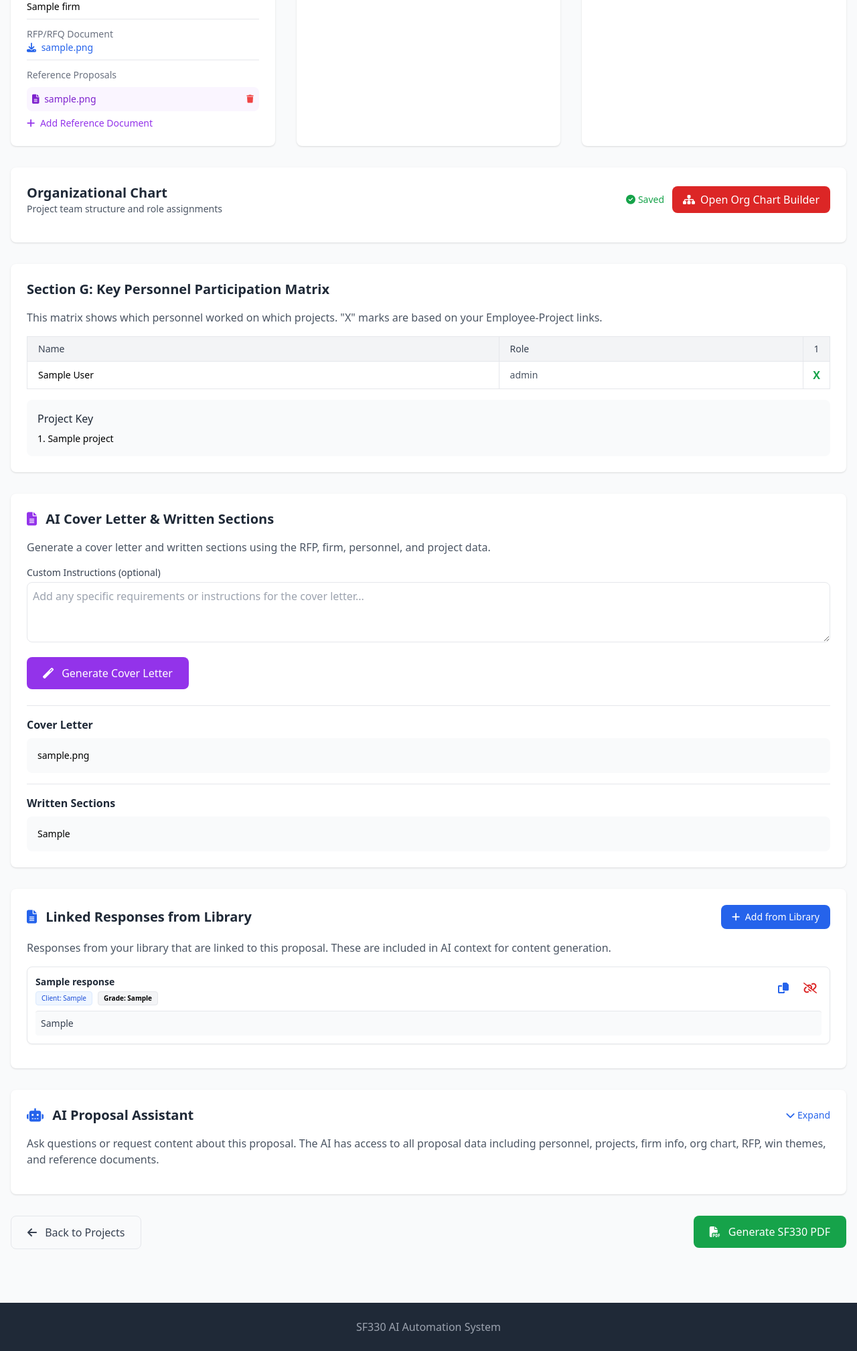
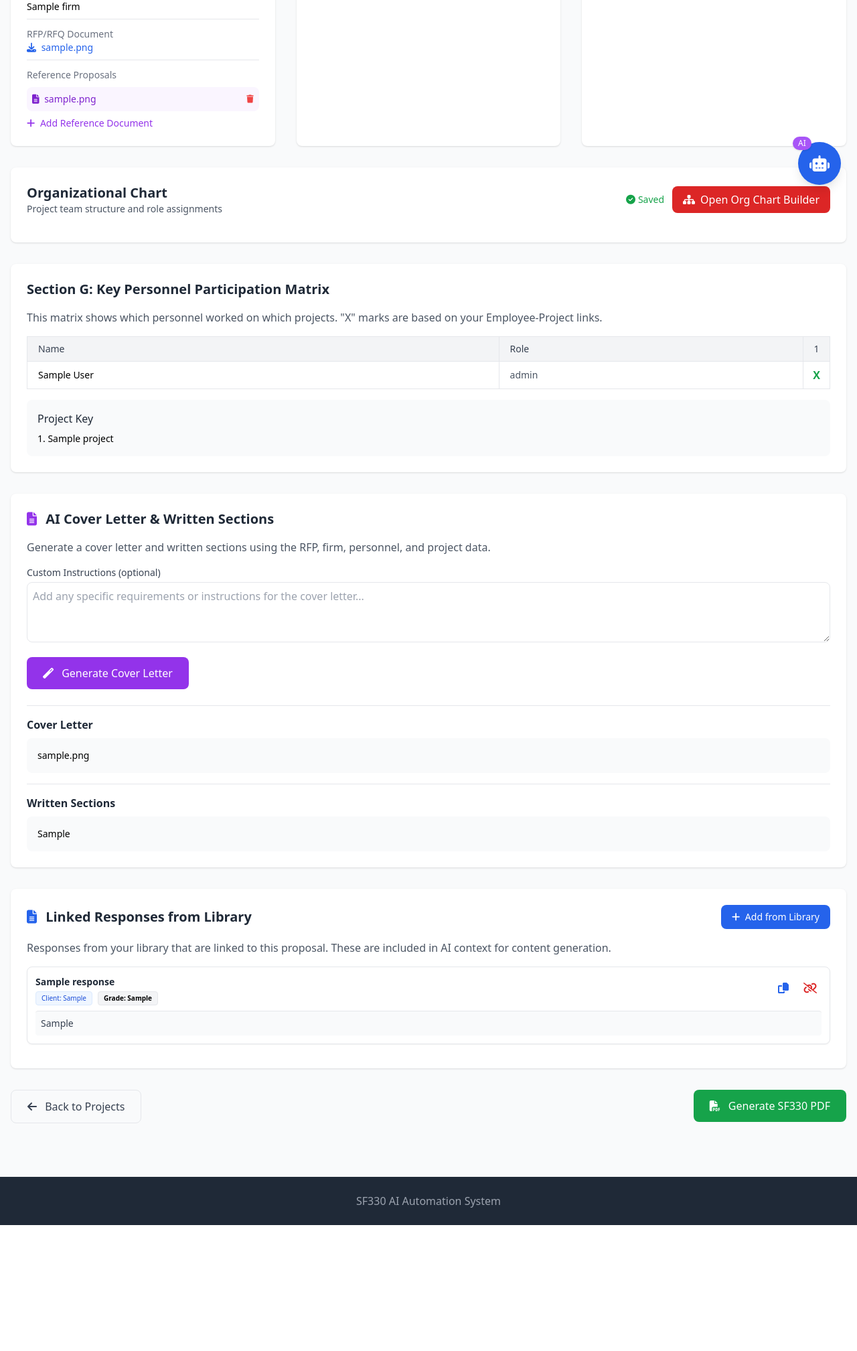
Before and after one commit to mwcraig71/Proposal-Writer, a Flask app: page /proposals/1/step4 in a window 1280 px wide. Shown: the part 500-2517 px from the top of the page at 67% size. After the commit the page ends 2329 px from the top, so only its background shows below. Run offline with Flask 3, Linux system fonts and the light colour scheme; tables that the repository leaves empty hold one stand-in row (values such as "Sample post"); some libraries are stand-ins or nearby versions.

Commit message:
Make the AI assistant a floating icon on the proposal page
Replace the static AI Proposal Assistant section with a floating chat widget and panel.

Replit-Commit-Author: Agent
Replit-Commit-Session-Id: 55cd1e7c-5ec0-4ca7-8051-f308a6aaf44b
Replit-Commit-Checkpoint-Type: full_checkpoint
Replit-Commit-Event-Id: c2db4d28-109a-44c2-b03d-42a21108900f
Replit-Commit-Screenshot-Url: https://storage.googleapis.com/screenshot-production-us-central1/af2874c8-850c-400e-9904-a383accec6ca/55cd1e7c-5ec0-4ca7-8051-f308a6aaf44b/AJbYrif
Replit-Helium-Checkpoint-Created: true

```diff
--- a/templates/proposal_wizard_step4.html
+++ b/templates/proposal_wizard_step4.html
@@ -228,46 +228,62 @@
     </div>
 </div>
 
-<!-- AI Proposal Assistant -->
-<div class="bg-white rounded-lg shadow p-6 mb-8">
-    <div class="flex items-center justify-between mb-4">
-        <h2 class="text-xl font-semibold text-gray-800">
-            <i class="fas fa-robot text-blue-600 mr-2"></i> AI Proposal Assistant
-        </h2>
-        <button onclick="toggleAIAssistant()" id="ai-toggle-btn" class="text-blue-600 hover:text-blue-800 text-sm">
-            <i class="fas fa-chevron-down" id="ai-toggle-icon"></i> <span id="ai-toggle-text">Expand</span>
-        </button>
+<!-- Floating AI Proposal Assistant -->
+<div id="ai-chat-fab" class="fixed bottom-6 right-6 z-50">
+    <button onclick="toggleFloatingChat()" id="ai-fab-btn" class="w-16 h-16 bg-blue-600 hover:bg-blue-700 text-white rounded-full shadow-lg flex items-center justify-center transition-all duration-300 hover:scale-110">
+        <i class="fas fa-robot text-2xl" id="ai-fab-icon"></i>
+    </button>
+    <span class="absolute -top-2 -left-2 bg-purple-500 text-white text-xs px-2 py-0.5 rounded-full shadow">AI</span>
+</div>
+
+<div id="ai-chat-panel" class="fixed bottom-24 right-6 w-96 max-h-[70vh] bg-white rounded-xl shadow-2xl z-50 hidden flex-col overflow-hidden border border-gray-200">
+    <div class="bg-blue-600 text-white p-4 flex justify-between items-center">
+        <div class="flex items-center gap-2">
+            <i class="fas fa-robot text-xl"></i>
+            <span class="font-semibold">AI Proposal Assistant</span>
+        </div>
+        <div class="flex items-center gap-2">
+            <button onclick="toggleSavedPanel()" class="p-2 hover:bg-blue-700 rounded-lg transition" title="Saved Responses">
+                <i class="fas fa-bookmark"></i>
+            </button>
+            <button onclick="toggleFloatingChat()" class="p-2 hover:bg-blue-700 rounded-lg transition">
+                <i class="fas fa-times"></i>
+            </button>
+        </div>
     </div>
-    <p class="text-gray-600 mb-4">Ask questions or request content about this proposal. The AI has access to all proposal data including personnel, projects, firm info, org chart, RFP, win themes, and reference documents.</p>
 
-    <div id="ai-assistant-content" class="hidden">
-        <div id="ai-chat-messages" class="bg-gray-50 rounded-lg border mb-4 h-96 overflow-y-auto p-4 space-y-4">
-            <div class="text-center text-gray-500 py-8" id="ai-chat-empty">
-                <i class="fas fa-robot text-4xl text-gray-300 mb-3"></i>
-                <p>Start a conversation about this proposal.</p>
-                <p class="text-sm mt-1">I have access to all proposal data including personnel, projects, firm info, org chart, RFP, and more.</p>
-            </div>
+    <div id="ai-chat-messages" class="flex-1 overflow-y-auto p-4 space-y-3 bg-gray-50" style="max-height: 350px; min-height: 250px;">
+        <div class="text-center text-gray-500 py-6" id="ai-chat-empty">
+            <i class="fas fa-robot text-3xl text-gray-300 mb-2"></i>
+            <p class="text-sm">Ask me anything about this proposal.</p>
+            <p class="text-xs text-gray-400 mt-1">I have access to all proposal data.</p>
         </div>
+    </div>
 
+    <div id="saved-panel" class="hidden absolute inset-0 bg-white z-10 flex flex-col">
+        <div class="bg-purple-600 text-white p-4 flex justify-between items-center">
+            <span class="font-semibold"><i class="fas fa-bookmark mr-2"></i>Saved Responses</span>
+            <button onclick="toggleSavedPanel()" class="p-2 hover:bg-purple-700 rounded-lg transition">
+                <i class="fas fa-times"></i>
+            </button>
+        </div>
+        <div id="saved-responses-list" class="flex-1 overflow-y-auto p-4">
+            <p class="text-gray-500 text-sm text-center py-4">No saved responses yet.</p>
+        </div>
+    </div>
+
+    <div class="p-3 border-t bg-white">
         <div class="flex gap-2">
-            <textarea id="proposal-ai-prompt" rows="2" class="flex-1 p-3 border rounded-lg resize-none" placeholder="Ask a question or request content about this proposal..." onkeydown="if(event.key==='Enter' && !event.shiftKey){event.preventDefault();sendChatMessage();}"></textarea>
-            <button onclick="sendChatMessage()" id="proposal-ai-send-btn" class="px-4 bg-blue-600 text-white rounded-lg hover:bg-blue-700 transition flex items-center">
+            <textarea id="proposal-ai-prompt" rows="1" class="flex-1 p-2 border rounded-lg resize-none text-sm" placeholder="Ask about this proposal..." onkeydown="if(event.key==='Enter' && !event.shiftKey){event.preventDefault();sendChatMessage();}" oninput="this.style.height='auto';this.style.height=Math.min(this.scrollHeight,80)+'px';"></textarea>
+            <button onclick="sendChatMessage()" id="proposal-ai-send-btn" class="px-3 bg-blue-600 text-white rounded-lg hover:bg-blue-700 transition flex items-center">
                 <i class="fas fa-paper-plane"></i>
             </button>
         </div>
-
         <div class="flex justify-between items-center mt-2">
-            <button onclick="clearChatHistory()" class="text-sm text-gray-500 hover:text-gray-700">
-                <i class="fas fa-trash-alt mr-1"></i> Clear Chat
+            <button onclick="clearChatHistory()" class="text-xs text-gray-400 hover:text-gray-600">
+                <i class="fas fa-trash-alt mr-1"></i> Clear
             </button>
-            <span class="text-xs text-gray-400">Press Enter to send, Shift+Enter for new line</span>
-        </div>
-
-        <div class="mt-6 pt-4 border-t">
-            <h4 class="font-medium text-gray-700 mb-3"><i class="fas fa-bookmark mr-2"></i>Saved Responses</h4>
-            <div id="saved-responses-list" class="max-h-64 overflow-y-auto">
-                <p class="text-gray-500 text-sm">No saved responses yet.</p>
-            </div>
+            <span class="text-[10px] text-gray-400">Enter to send</span>
         </div>
     </div>
 </div>
@@ -385,21 +401,33 @@ async function deleteRefDoc(refId) {
 // AI Proposal Assistant Functions
 let chatHistory = [];
 
-function toggleAIAssistant() {
-    const content = document.getElementById('ai-assistant-content');
-    const icon = document.getElementById('ai-toggle-icon');
-    const text = document.getElementById('ai-toggle-text');
+function toggleFloatingChat() {
+    const panel = document.getElementById('ai-chat-panel');
+    const fabIcon = document.getElementById('ai-fab-icon');
 
-    if (content.classList.contains('hidden')) {
-        content.classList.remove('hidden');
-        icon.classList.remove('fa-chevron-down');
-        icon.classList.add('fa-chevron-up');
-        text.textContent = 'Collapse';
+    if (panel.classList.contains('hidden')) {
+        panel.classList.remove('hidden');
+        panel.classList.add('flex');
+        fabIcon.classList.remove('fa-robot');
+        fabIcon.classList.add('fa-times');
     } else {
-        content.classList.add('hidden');
-        icon.classList.remove('fa-chevron-up');
-        icon.classList.add('fa-chevron-down');
-        text.textContent = 'Expand';
+        panel.classList.add('hidden');
+        panel.classList.remove('flex');
+        fabIcon.classList.remove('fa-times');
+        fabIcon.classList.add('fa-robot');
+        document.getElementById('saved-panel').classList.add('hidden');
+    }
+}
+
+function toggleSavedPanel() {
+    const savedPanel = document.getElementById('saved-panel');
+    if (savedPanel.classList.contains('hidden')) {
+        savedPanel.classList.remove('hidden');
+        savedPanel.classList.add('flex');
+        loadSavedResponses();
+    } else {
+        savedPanel.classList.add('hidden');
+        savedPanel.classList.remove('flex');
     }
 }
 
@@ -413,20 +441,22 @@ function addMessageToChat(role, content) {
 
     const bubble = document.createElement('div');
     bubble.className = role === 'user'
-        ? 'bg-blue-600 text-white rounded-lg px-4 py-2 max-w-3xl'
-        : 'bg-white border rounded-lg px-4 py-2 max-w-3xl shadow-sm';
+        ? 'bg-blue-600 text-white rounded-lg px-3 py-2 max-w-[85%] text-sm'
+        : 'bg-white border rounded-lg px-3 py-2 max-w-[85%] shadow-sm text-sm';
 
     if (role === 'assistant') {
-        const header = document.createElement('div');
-        header.className = 'flex justify-between items-center mb-2 pb-2 border-b';
-        header.innerHTML = '<span class="text-xs text-gray-500"><i class="fas fa-robot mr-1"></i> AI Assistant</span><div class="flex gap-2"><button onclick="saveMessage(this)" class="text-xs text-green-600 hover:text-green-800"><i class="fas fa-save"></i> Save</button><button onclick="copyMessage(this)" class="text-xs text-blue-600 hover:text-blue-800"><i class="fas fa-copy"></i> Copy</button></div>';
-        bubble.appendChild(header);
+        const actions = document.createElement('div');
+        actions.className = 'flex justify-end gap-2 mt-2 pt-2 border-t border-gray-100';
+        actions.innerHTML = '<button onclick="saveMessage(this)" class="text-[10px] text-green-600 hover:text-green-800"><i class="fas fa-save"></i> Save</button><button onclick="copyMessage(this)" class="text-[10px] text-blue-600 hover:text-blue-800"><i class="fas fa-copy"></i> Copy</button>';
+
+        const text = document.createElement('div');
+        text.className = 'whitespace-pre-wrap';
+        text.textContent = content;
+        bubble.appendChild(text);
+        bubble.appendChild(actions);
+    } else {
+        bubble.textContent = content;
     }
-
-    const text = document.createElement('div');
-    text.className = 'whitespace-pre-wrap text-sm';
-    text.textContent = content;
-    bubble.appendChild(text);
 
     msgDiv.appendChild(bubble);
     container.appendChild(msgDiv);
@@ -488,7 +518,7 @@ async function sendChatMessage() {
 function clearChatHistory() {
     if (!confirm('Clear chat history?')) return;
     chatHistory = [];
-    document.getElementById('ai-chat-messages').innerHTML = '<div class="text-center text-gray-500 py-8" id="ai-chat-empty"><i class="fas fa-robot text-4xl text-gray-300 mb-3"></i><p>Start a conversation about this proposal.</p><p class="text-sm mt-1">I have access to all proposal data including personnel, projects, firm info, org chart, RFP, and more.</p></div>';
+    document.getElementById('ai-chat-messages').innerHTML = '<div class="text-center text-gray-500 py-6" id="ai-chat-empty"><i class="fas fa-robot text-3xl text-gray-300 mb-2"></i><p class="text-sm">Ask me anything about this proposal.</p><p class="text-xs text-gray-400 mt-1">I have access to all proposal data.</p></div>';
 }
 
 function copyMessage(btn) {
```
